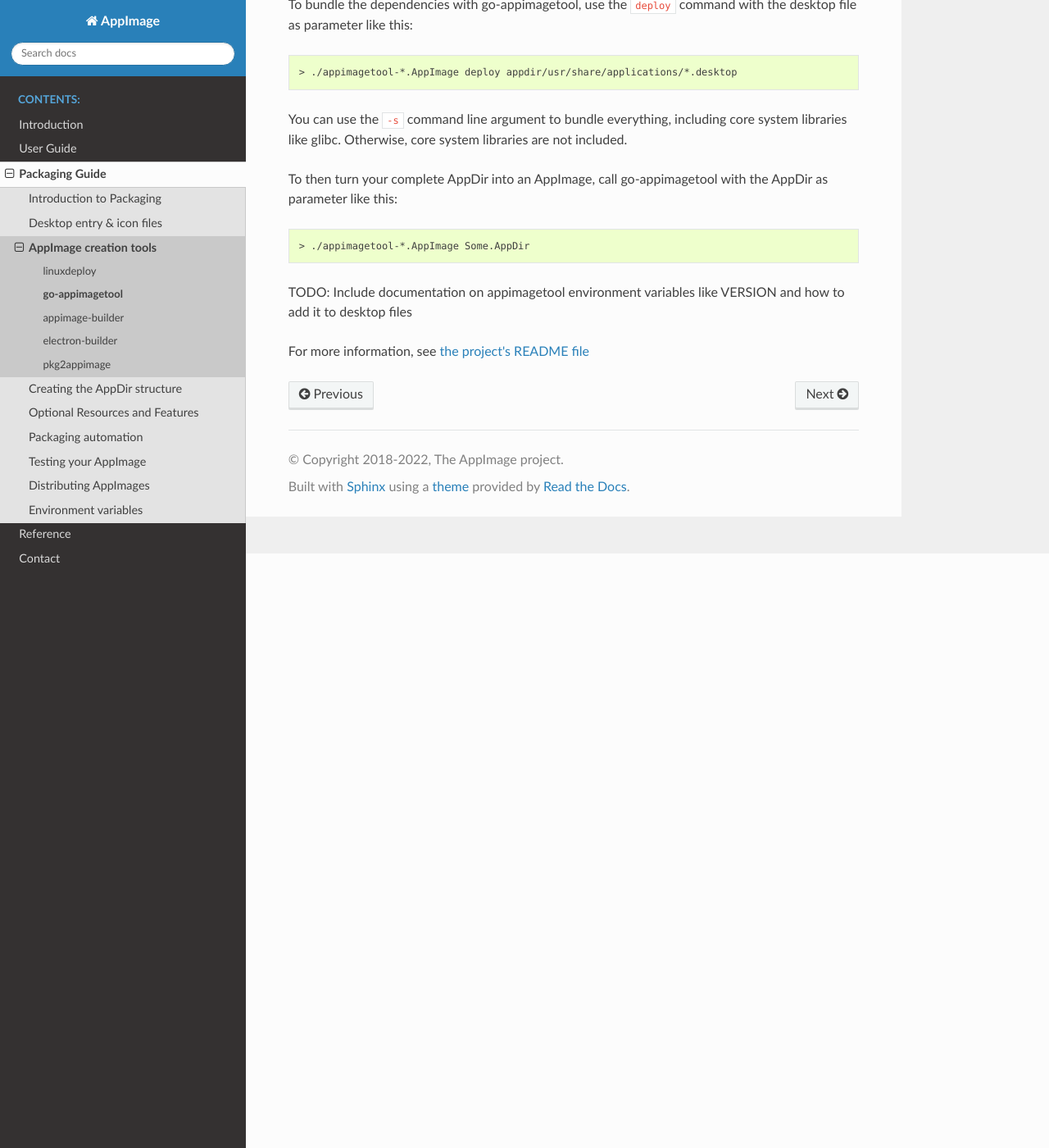
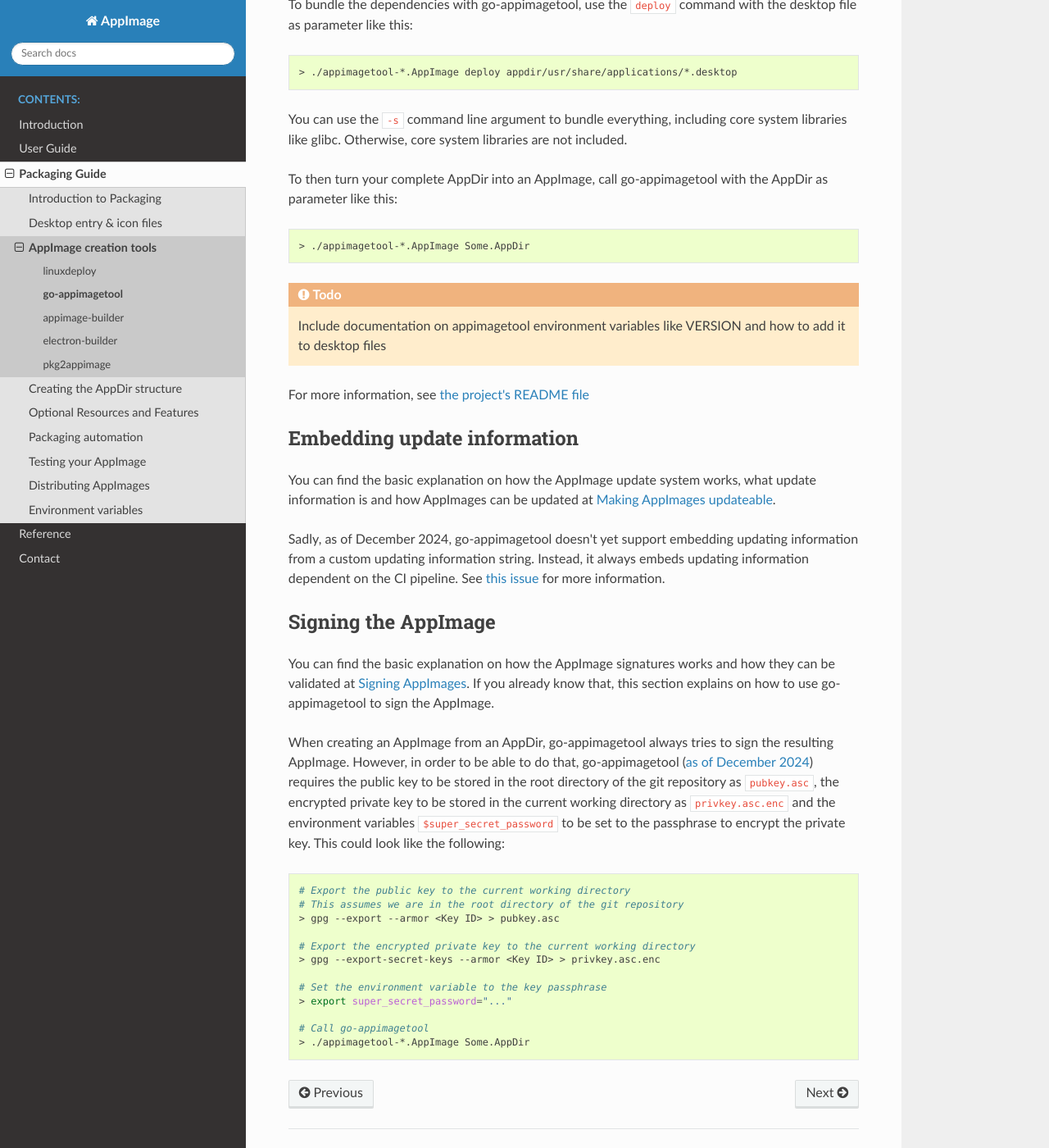
Before and after one commit to AppImage/docs.appimage.org, a Sphinx documentation site: the page built from source/packaging-guide/appimage-creation-tools/go-appimagetool.rst, in a window 1280 px wide and 1400 px high, scrolled down 725 px. Shown: the whole window at 82% size. Built offline with Sphinx 7.4.7 and the Read the Docs theme 3.1.0, drawn with Linux system fonts in a browser that asks for light colours.

Commit message:
Improved, added and update signature information
The information on AppImage signatures has been improved and updated. Additional information about signatures has been added.

The signature page has been improved, with a more concise explanation of what's required and an overview over the different ways to embed a signature. Links to new information on specific AppImage creation tools have been added as well as a reference to the updating page. Explanations and the section order have also been improved.

A new signing section has been added to the pages of linuxdeploy, go-appimagetool and electron builder. Each contains new information on how to sign the AppImage with the respective tool.

Additionally:
- An embedding updating information section has been added to the go-appimagetool page.
- The updating page has been improved with links to the new go-appimage section and the signing section.
- Outdated information on the linuxdeploy page has been updated and links to more information as well as a warning have been added. Its embedding updating information section has also been improved.

```diff
--- a/source/packaging-guide/appimage-creation-tools/go-appimagetool.rst
+++ b/source/packaging-guide/appimage-creation-tools/go-appimagetool.rst
@@ -32,6 +32,42 @@
 
    > ./appimagetool-*.AppImage Some.AppDir
 
-TODO: Include documentation on appimagetool environment variables like VERSION and how to add it to desktop files
+.. todo::
+   Include documentation on appimagetool environment variables like VERSION and how to add it to desktop files
 
 For more information, see `the project's README file <https://github.com/probonopd/go-appimage/blob/master/src/appimagetool/README.md>`_
+
+
+.. _go-appimagetool-update-information:
+
+Embedding update information
+----------------------------
+
+You can find the basic explanation on how the AppImage update system works, what update information is and how AppImages can be updated at :ref:`ref-updates`.
+
+Sadly, as of December 2024, go-appimagetool doesn't yet support embedding updating information from a custom updating information string. Instead, it always embeds updating information dependent on the CI pipeline. See `this issue <https://github.com/probonopd/go-appimage/issues/318>`_ for more information.
+
+
+.. _go-appimagetool-signing:
+
+Signing the AppImage
+--------------------
+
+You can find the basic explanation on how the AppImage signatures works and how they can be validated at :ref:`signing-appimages`. If you already know that, this section explains on how to use go-appimagetool to sign the AppImage.
+
+When creating an AppImage from an AppDir, go-appimagetool always tries to sign the resulting AppImage. However, in order to be able to do that, go-appimagetool (`as of December 2024 <https://github.com/probonopd/go-appimage/issues/318>`_) requires the public key to be stored in the root directory of the git repository as ``pubkey.asc``, the encrypted private key to be stored in the current working directory as ``privkey.asc.enc`` and the environment variables ``$super_secret_password`` to be set to the passphrase to encrypt the private key. This could look like the following:
+
+.. code-block:: shell
+
+   # Export the public key to the current working directory
+   # This assumes we are in the root directory of the git repository
+   > gpg --export --armor <Key ID> > pubkey.asc
+
+   # Export the encrypted private key to the current working directory
+   > gpg --export-secret-keys --armor <Key ID> > privkey.asc.enc
+
+   # Set the environment variable to the key passphrase
+   > export super_secret_password="..."
+
+   # Call go-appimagetool
+   > ./appimagetool-*.AppImage Some.AppDir
--- a/source/substitutions.rst
+++ b/source/substitutions.rst
@@ -9,3 +9,4 @@
 .. |group_user_add| replace:: After adding a user to a group, that user must logout and login again for the change to take effect!
 .. |fuse_docker| replace:: Most docker containers don't permit to use FUSE inside containers for security reasons. In that case, you will see this error:
 .. |recent_type_2| replace:: but every reasonably recent AppImage is type 2
+.. |linuxdeploy_bundle_appimages| replace:: As of December 2024, :ref:`ref-linuxdeploy` has a `bug <https://github.com/linuxdeploy/linuxdeploy/issues/301>`__ that causes it to corrupt AppImages when they're given as additional executables that should be bundled. Therefore, when using it, other bundled AppImages have to manually be copied into the AppDir and ``appimagetool`` has to be used to create the AppImage.
```
Also changed, not shown: source/packaging-guide/appimage-creation-tools/electron-builder.rst (+12 -2 lines), source/packaging-guide/appimage-creation-tools/linuxdeploy.rst (+32 -8 lines), source/packaging-guide/optional/signatures.rst (+38 -37 lines), source/packaging-guide/optional/updates.rst (+7 -5 lines).
